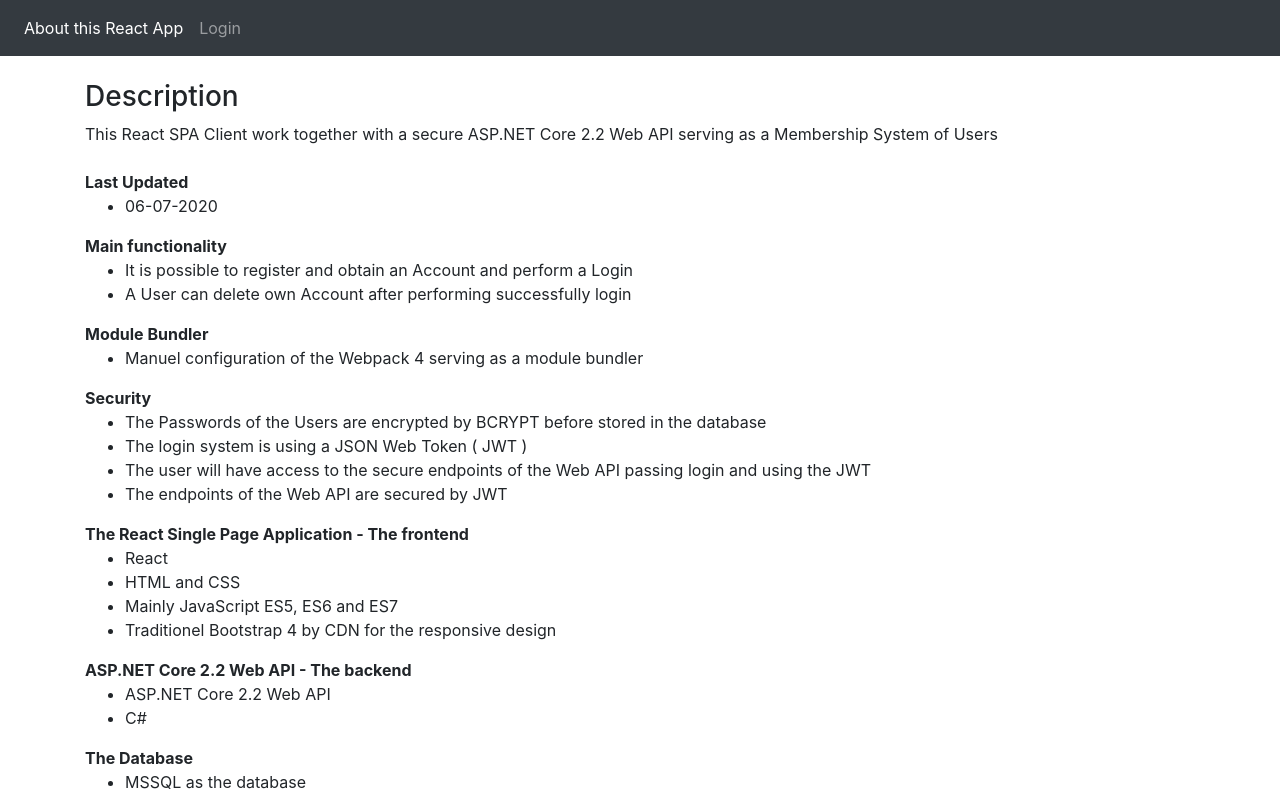
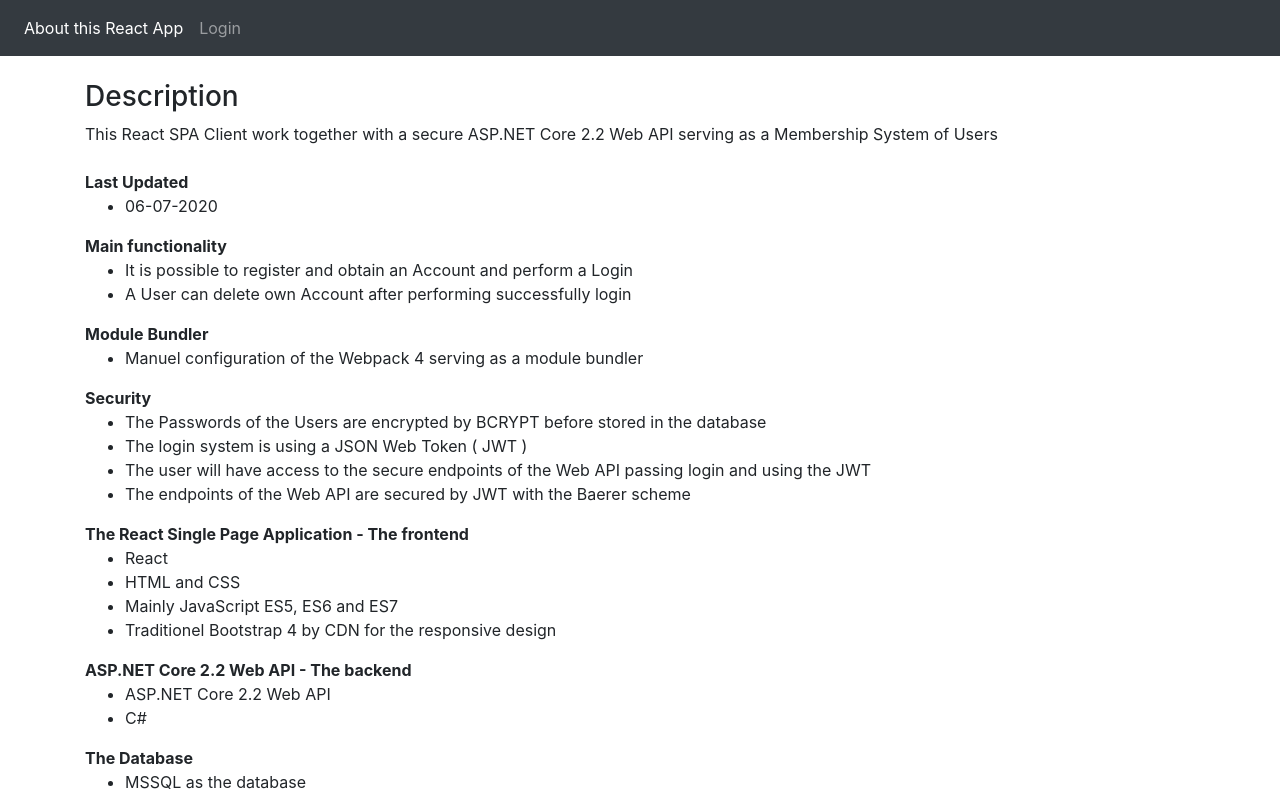
Before and after one commit to persteenolsen/web-client-react, a React app: page /about in a window 1280 px wide. Shown: the top 800 px of the page. Built offline with nearby package versions, Linux system fonts and the light colour scheme; what config would draw is missing.

Commit message:
AboutPage needed and update

```diff
--- a/src/AboutPage/AboutPage.jsx
+++ b/src/AboutPage/AboutPage.jsx
@@ -62,7 +62,7 @@ This React SPA Client work together with a secure ASP.NET Core 2.2 Web API servi
    <li>The login system is using a JSON Web Token ( JWT )</li>
    <li>The user will have access to the secure endpoints of
        the Web API passing login and using the JWT</li>
-   <li>The endpoints of the Web API are secured by JWT</li>
+   <li>The endpoints of the Web API are secured by JWT with the Baerer scheme</li>
 
 
   </ul>
```
